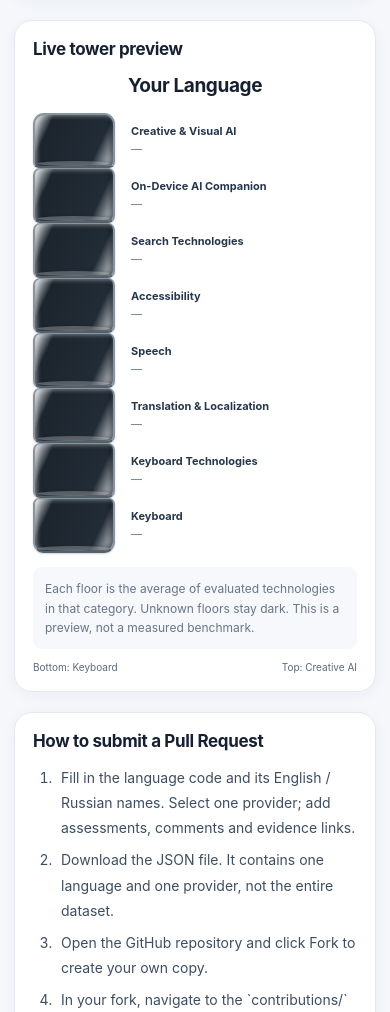
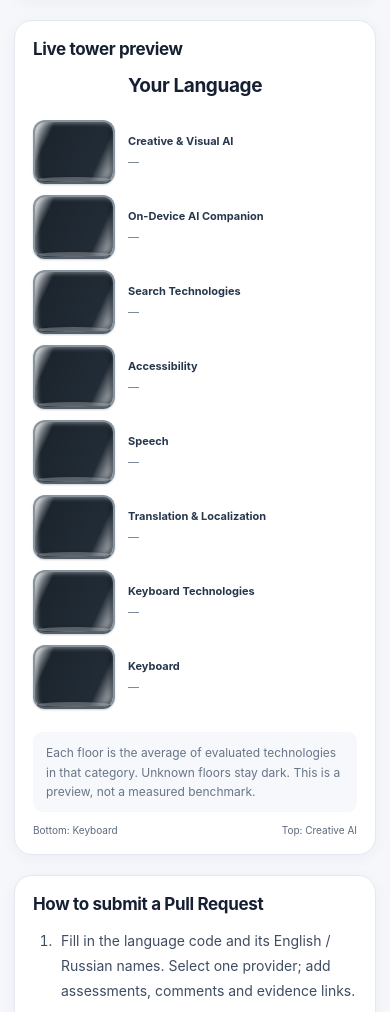
Before and after one commit to Agisight/language-towers, a website: page contribute.html in a window 390 px wide. Shown: the part 2275-3287 px from the top of the page. Drawn offline with Linux system fonts and the light colour scheme.

Commit message:
Add breathing room to live tower preview

```diff
--- a/contribute.html
+++ b/contribute.html
@@ -84,6 +84,35 @@
 .preview .tower-label span{display:block;color:#7b8a9c;font-size:11px;font-weight:500;margin-top:4px}
 @media(max-width:980px){.preview .tower{max-width:370px!important;grid-template-columns:96px minmax(0,1fr)}.preview .tower-row .floor{width:96px!important;height:59px!important}}
 @media(max-width:430px){.preview .tower{grid-template-columns:82px minmax(0,1fr)!important}.preview .tower-row .floor{width:82px!important;height:55px!important}}
+
+/* LT_PREVIEW_SPACING_PATCH_START */
+/* Air between the eight glass floors: preview only, no changes to scoring or JSON. */
+.preview .tower {
+  row-gap: 12px !important;
+  column-gap: 19px !important;
+  max-width: 330px !important;
+  margin: 23px auto 23px !important;
+}
+.preview .tower-row .floor {
+  height: 68px !important;
+  border-radius: 12px !important;
+  border-width: 2px !important;
+}
+.preview .tower-row:not(:first-child) .floor { border-top-width: 2px !important; }
+.preview .tower-row:first-child .floor,
+.preview .tower-row:last-child .floor { border-radius: 12px !important; }
+.preview .tower-row .tower-label { line-height: 1.38; padding: 4px 0; }
+.preview .tower-row .tower-label span { margin-top: 6px; }
+.preview .hint { padding: 11px 13px; margin: 20px 0 12px; }
+@media (max-width: 980px) {
+  .preview .tower { row-gap: 12px !important; }
+  .preview .tower-row .floor { height: 70px !important; }
+}
+@media (max-width: 430px) {
+  .preview .tower { column-gap: 13px !important; row-gap: 11px !important; }
+  .preview .tower-row .floor { height: 64px !important; }
+}
+/* LT_PREVIEW_SPACING_PATCH_END */
 </style>
 <header><strong>Language Towers</strong><nav><a href="index.html" data-i="towers">Towers</a><a href="info.html" data-i="method">Methodology</a><a href="https://github.com/Agisight/language-towers" target="_blank" rel="noopener">GitHub ↗</a></nav><select class="locale-switch" id="locale"><option value="en">English</option><option value="ru">Русский</option></select></header>
 <main class="container"><div class="intro"><h1 data-i="heading">Create Your Language</h1><p data-i="intro">Build one language contribution: score each technology, add comments and supporting links, preview the tower, download JSON, and submit a Pull Request for review. Unknown is not zero.</p></div>
```
